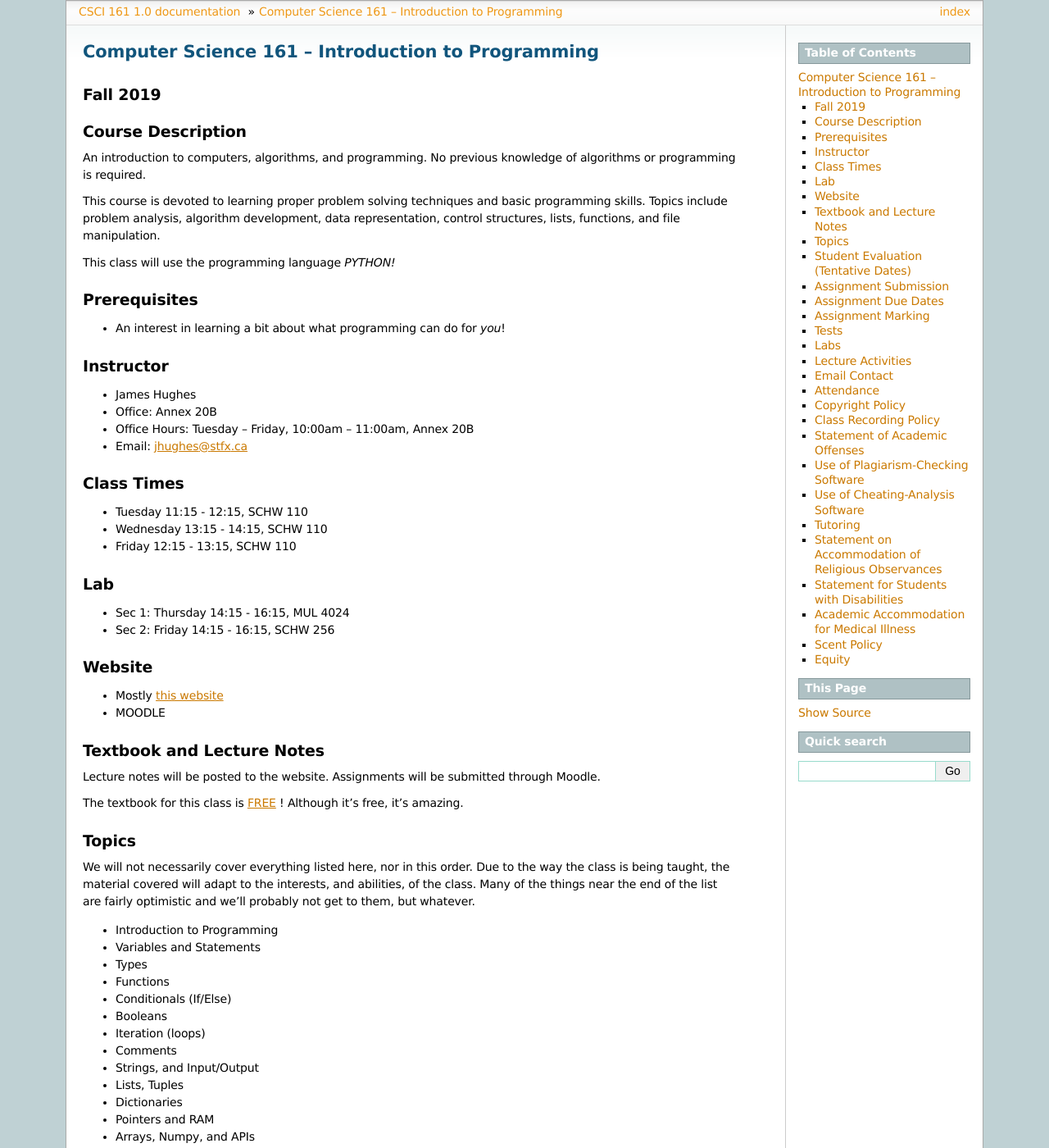
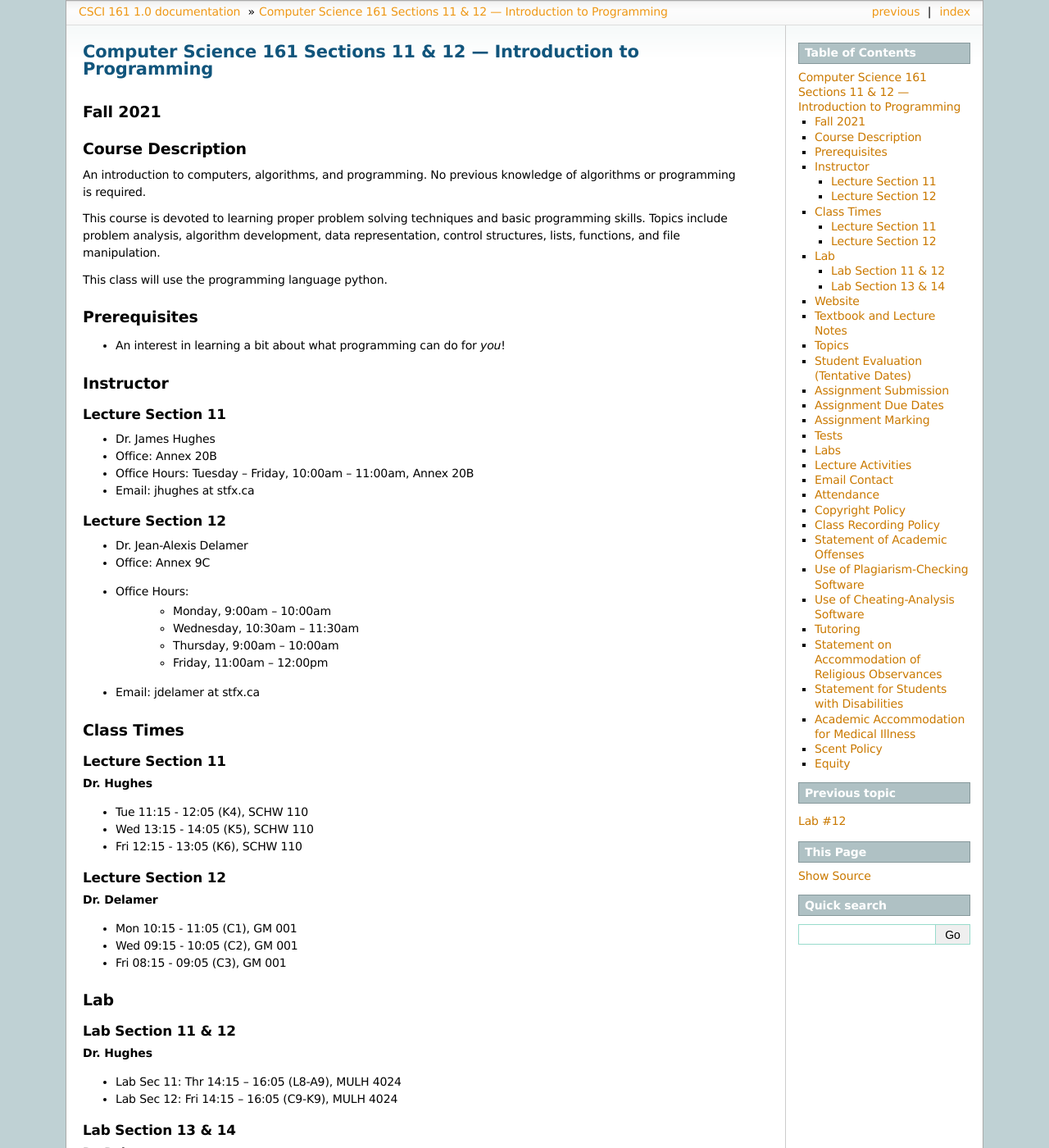
Before and after one commit to jameshughes89/cs101, a Sphinx documentation site: the page built from source/outline.rst, in a window 1280 px wide and 1400 px high. Shown: the whole window at 82% size. Built offline with Sphinx 7.4.7, drawn with Linux system fonts in a browser that asks for light colours; formulas are drawn with MathJax 3; pages that are not in the unit, such as notebooks, are missing from menus; some of the changed text lies outside the part shown.

Commit message:
:mortar_board: Update outline for fall 2021 (#29)

```diff
--- a/source/index.rst
+++ b/source/index.rst
@@ -202,8 +202,7 @@ Course Outline
 .. toctree::
     :maxdepth: 1
 
-    outline11
-    .. outline12
+    outline
 
 
 .. ******************
--- a/source/outline.rst
+++ b/source/outline.rst
@@ -1,8 +1,8 @@
-===================================================================
-Computer Science 161 -- Introduction to Programming
-===================================================================
+=====================================================================
+Computer Science 161 Sections 11 & 12 --- Introduction to Programming
+=====================================================================
 
-Fall 2019
+Fall 2021
 =========
 
 Course Description
@@ -12,40 +12,82 @@ An introduction to computers, algorithms, and programming. No previous knowledge
 
 This course is devoted to learning proper problem solving techniques and basic programming skills. Topics include problem analysis, algorithm development, data representation, control structures, lists, functions, and file manipulation.
 
-This class will use the programming language *PYTHON!*
+This class will use the programming language python.
 
 
 Prerequisites
 =============
+
 * An interest in learning a bit about what programming can do for *you*!
-
 
 
 Instructor
 ==========
 
-* James Hughes
+Lecture Section 11
+------------------
+
+* Dr. James Hughes
 * Office: Annex 20B
 * Office Hours: Tuesday -- Friday, 10:00am -- 11:00am, Annex 20B
-* Email: jhughes@stfx.ca
+* Email: jhughes at stfx.ca
 
+
+Lecture Section 12
+------------------
+
+* Dr. Jean-Alexis Delamer
+* Office: Annex 9C
+* Office Hours:
+    * Monday, 9:00am -- 10:00am
+    * Wednesday, 10:30am -- 11:30am
+    * Thursday, 9:00am -- 10:00am
+    * Friday, 11:00am -- 12:00pm
+* Email: jdelamer at stfx.ca
 
 
 Class Times
 ===========
 
-* Tuesday   11:15 - 12:15, SCHW 110
-* Wednesday 13:15 - 14:15, SCHW 110
-* Friday    12:15 - 13:15, SCHW 110
+Lecture Section 11
+------------------
 
+**Dr. Hughes**
+
+* Tue 11:15 - 12:05 (K4), SCHW 110
+* Wed 13:15 - 14:05 (K5), SCHW 110
+* Fri 12:15 - 13:05 (K6), SCHW 110
+
+
+Lecture Section 12
+------------------
+
+**Dr. Delamer**
+
+* Mon 10:15 - 11:05 (C1), GM 001
+* Wed 09:15 - 10:05 (C2), GM 001
+* Fri 08:15 - 09:05 (C3), GM 001
 
 
 Lab
 ===
 
-* Sec 1: Thursday 14:15 - 16:15, MUL 4024
-* Sec 2: Friday   14:15 - 16:15, SCHW 256
+Lab Section 11 & 12
+-------------------
 
+**Dr. Hughes**
+
+* Lab Sec 11: Thr 14:15 -- 16:05 (L8-A9), MULH 4024
+* Lab Sec 12: Fri 14:15 -- 16:05 (C9-K9), MULH 4024
+
+
+Lab Section 13 & 14
+-------------------
+
+**Dr. Delamer**
+
+* Lab Sec 13: Mon 13:15 -- 15:05 (C4-A7), MULH 4024
+* Lab Sec 14: Tue 13:15 -- 15:05 (A5-K7), MULH 4024
 
 
 Website
@@ -53,7 +95,6 @@ Website
 
 * Mostly :doc:`this website </index>`
 * MOODLE
-
 
 
 Textbook and Lecture Notes
@@ -195,6 +236,8 @@ I may need to send email messages to the whole class or to students individually
 Note that StFX and most other email providers establish quotas or limits on the amount of space available to you. If you let your email accumulate there, your mailbox may fill up and you may lose important email from your instructors. Losing email is not an acceptable excuse for not knowing about the information that was sent.
 
 Students are encouraged to contact their course instructor via email with brief, email appropriate questions regarding lecture materials or clarification of assignments. However, before sending email to an instructor, the student should check the course website to see if the requested information is already there. Students must send email from their StFX account and include CSCI 161 in the subject line of the email. Lengthy and in-depth questions are to be asked during office hours.
+
+**Email etiquette** --- Emails should be addressed to Dr./Prof. Hughes or Delamer.
 
 
 Attendance
```
Also changed, not shown: other parts of source/outline.rst (+1 -1 lines).
